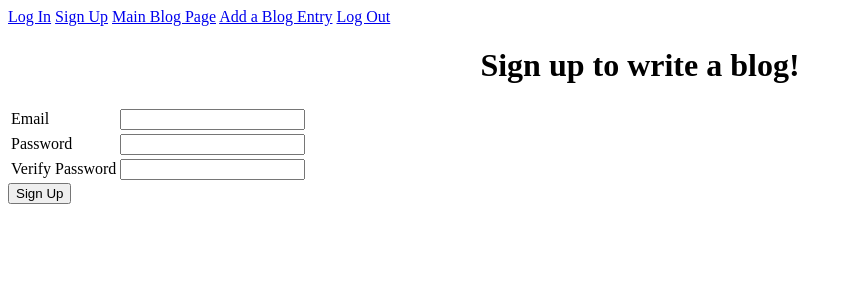
After one commit to Lucas-Cima/Blogz, a Flask app: page /signup in a window 1280 px wide. The commit adds this page. Shown: the top 300 px of the page, without its empty margins (0-852 px from the left). Run offline with Flask 2, Linux system fonts and the light colour scheme; the visitor is signed in with stand-in values (Sample User, id 1).

Commit message:
getting blogs to post

```diff
--- a/main.py
+++ b/main.py
@@ -1,28 +1,100 @@
-from flask import Flask, request, redirect, render_template
+from flask import Flask, request, redirect, render_template, session, flash
 from flask_sqlalchemy import SQLAlchemy
+
 
 app = Flask(__name__)
 app.config['DEBUG'] = True
 app.config['SQLALCHEMY_DATABASE_URI'] = 'mysql+pymysql://blogz:bloggin@localhost:8889/blogz'
 app.config['SQLALCHEMY_ECHO'] = True
 db = SQLAlchemy(app)
-
+app.secret_key = 'y337kGcys&zP3B'
 
 class Blog(db.Model):
 
     id = db.Column(db.Integer, primary_key=True)
     title = db.Column(db.String(120))
     body = db.Column(db.String(300))
+    owner_id = db.Column(db.Integer, db.ForeignKey('user.id'))
 
-    def __init__(self, title, body):
+    def __init__(self, title, body, owner):
         self.title = title
         self.body = body
+        self.owner = owner
+
+
+class User(db.Model):
+
+    id = db.Column(db.Integer, primary_key=True)
+    email = db.Column(db.String(120), unique=True)
+    password = db.Column(db.String(120))
+    blogs = db.relationship('Blog', backref='owner')
+
+    def __init__(self, email, password):
+        self.email = email
+        self.password = password
+
+@app.before_request
+def require_login():
+    allowed_routes = ['login', 'signup', 'blog']
+    if request.endpoint not in allowed_routes and 'email' not in session:
+        return redirect('/login')
 
 
 @app.route('/')
 def index():
 
     return redirect('/blog')
+
+
+@app.route('/login', methods=['POST', 'GET'])
+def login():
+    if request.method == 'POST':
+        email = request.form['email']
+        password = request.form['password']
+        user = User.query.filter_by(email=email).first()
+        if user and user.password == password:
+            session['email'] = email
+            flash('Logged in')
+            return redirect('/')
+        else:
+            flash('User password incorrect, or user does not exit', 'error')
+
+    return render_template('login.html')
+
+
+@app.route('/signup', methods=['POST', 'GET'])
+def register():
+    if request.method == 'GET':
+        return render_template('signup.html')
+    if request.method == 'POST':
+        email = request.form['email']
+        password = request.form['password']
+        verify = request.form['verify']
+        email_error = ''
+        password_error = ''
+        verify_error = ''
+
+        if len(email) == 0:
+            email_error = 'Please enter a username'
+        if len(password) == 0:
+            password_error = 'Plese enter a password'
+        if verify != password:
+            verify_error = 'Passwords do not match'
+
+        if not email_error and not password_error and not verify_error:
+
+            existing_user = User.query.filter_by(email=email).first()
+            if not existing_user:
+                new_user = User(email, password)
+                db.session.add(new_user)
+                db.session.commit()
+                session['email'] = email
+                return redirect('/blog')
+            else:
+                flash('User already exists', 'error')
+        else:
+            return render_template('signup.html', email_error=email_error,
+            password_error=password_error, verify_error=verify_error)
 
 
 @app.route('/blog', methods=['POST', 'GET'])
@@ -53,7 +125,8 @@ def new_post():
             body_error = 'Please fill in a blog'
 
         if not title_error and not body_error:
-            new_blog = Blog(blog_title, blog_body)
+            blog_owner = User.query.filter_by(email=session['email']).first()
+            new_blog = Blog(blog_title, blog_body, blog_owner)
             db.session.add(new_blog)
             db.session.commit()
             new_blog_id = new_blog.id
@@ -62,7 +135,10 @@ def new_post():
         else:
             return render_template('new_post.html', title_error=title_error, body_error=body_error)
 
-
+@app.route('/logout')
+def logout():
+    del session['email']
+    return redirect('/login')
 
 if __name__ == '__main__':
     app.run()
--- a/templates/base.html
+++ b/templates/base.html
@@ -2,18 +2,26 @@
 <html>
     <head>
         <title>{{title}}</title>
+        <a href="/login">Log In</a>
+        <a href="/signup">Sign Up</a>
         <a href="/blog">Main Blog Page</a>
-        <br>
         <a href="/new_post">Add a Blog Entry</a>
+        <a href="/logout">Log Out</a>
         <style>
             .error {color: red;}
             h1 { text-align:center; }
         </style>
     </head>
-<body>
-
+    <body>
+        {% with messages = get_flashed_messages(with_categories=True) %}
+        <ul>
+        {% for category,message in messages %}
+            <li class='{{category}}'>{{message}}</li>
+        {% endfor %}
+        </ul>
+        {% endwith %}
     {% block content %}
     {% endblock %}
 
-</body>
+    </body>
 </html>
--- a/templates/main.html
+++ b/templates/main.html
@@ -1,7 +1,7 @@
 {% extends "base.html" %}
 
 {% block content %}
-    <h1>Build a Blog</h1>
+    <h1>Write a Blog</h1>
     <hr />
     {% if blogs|length == 0 %}
     <p>No Blogs yet</p>
--- /dev/null
+++ b/templates/signup.html
@@ -0,0 +1,31 @@
+{% extends "base.html" %}
+
+{% block content %}
+<h1>Sign up to write a blog!</h1>
+<form action="/signup" method="post">
+    <table>
+        <tr>
+            <td><label for="email">Email</label></td>
+            <td>
+                <input name="email" type="text" value="{{ email }}">
+                <span class="error">{{email_error}}</span>
+            </td>
+        </tr>
+        <tr>
+            <td><label for="password">Password</label></td>
+            <td>
+                <input name="password" type="password">
+                <span class="error">{{password_error}}</span>
+            </td>
+        </tr>
+        <tr>
+            <td><label for="verify">Verify Password</label></td>
+            <td>
+                <input name="verify" type="password">
+                <span class="error">{{verify_error}}</span>
+            </td>
+        </tr>
+    </table>
+    <input type="submit" value="Sign Up">
+</form>
+{% endblock %}
```
Also changed, not shown: templates/login.html (added, +23 -0 lines), templates/index.html (added), templates/singleUser.html (added).
